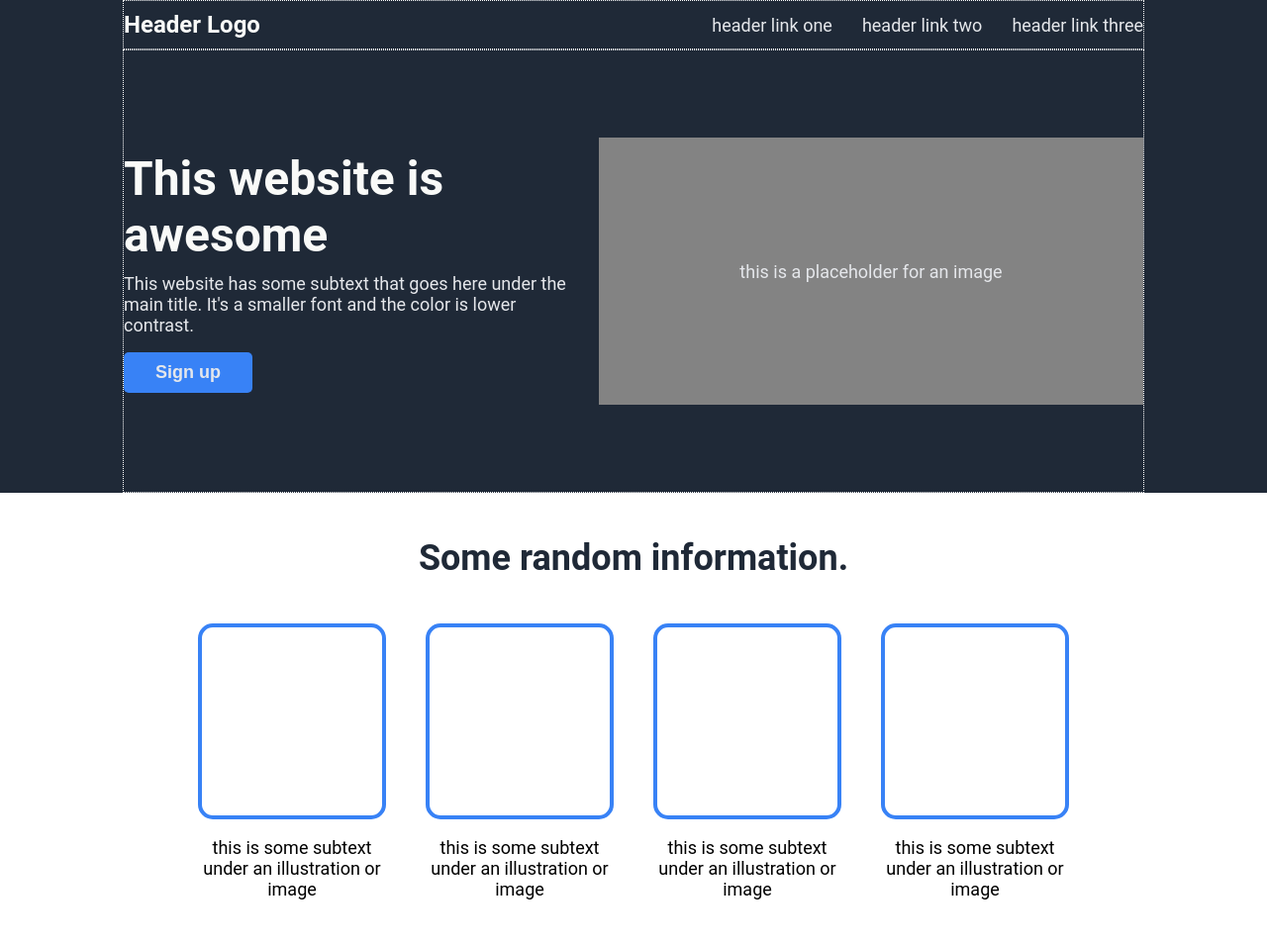
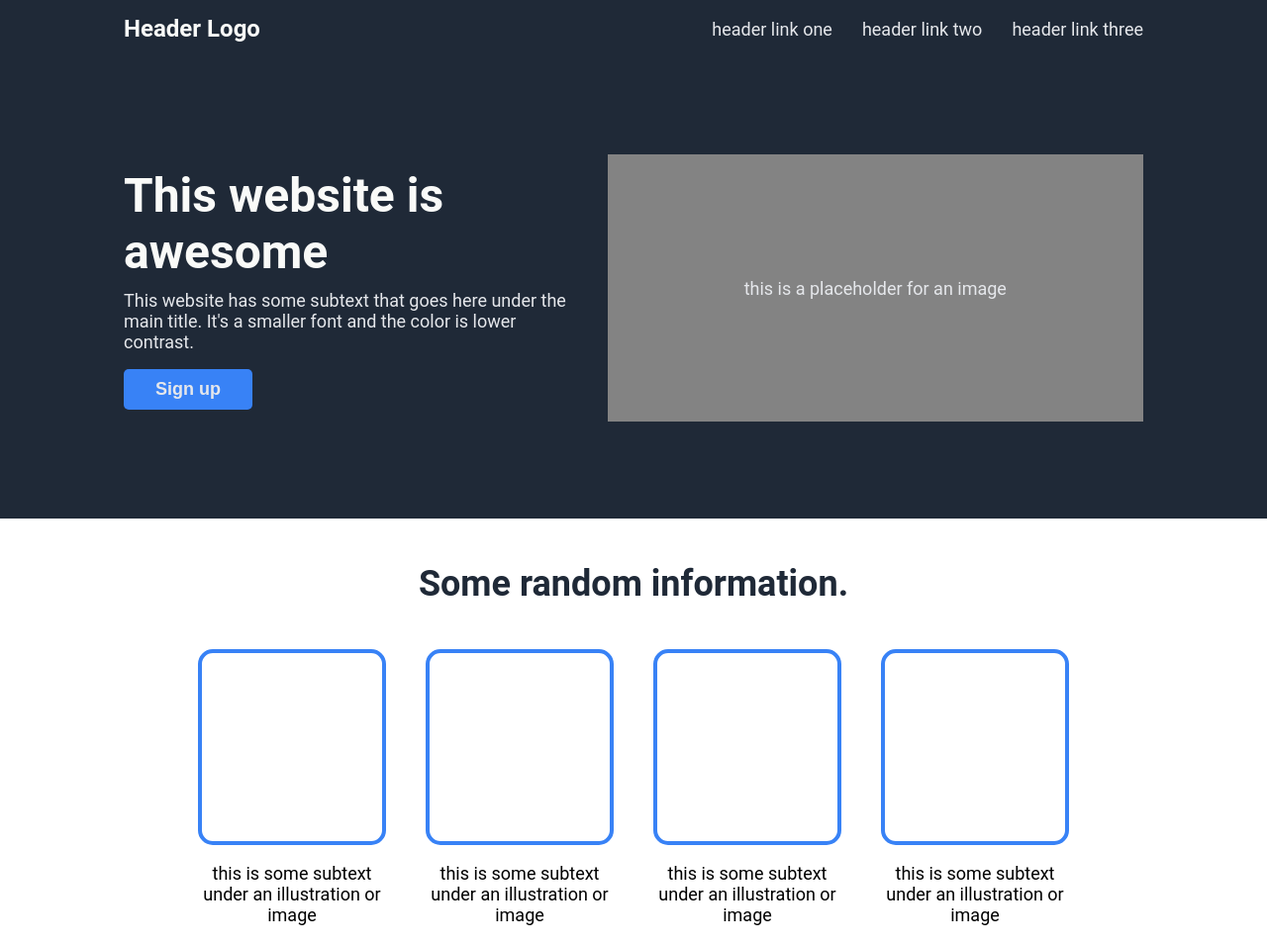
Before and after one commit to h4sitha/Odin-Landing-Page, a plain HTML site: page index.html in a window 1280 px wide. Shown: the top 956 px of the page at 99% size. Drawn offline with Linux system fonts and the light colour scheme.

Commit message:
Add some more padding to the hero section

```diff
--- a/style.css
+++ b/style.css
@@ -9,20 +9,20 @@ body {
 
 .header1, .header2 {
     display: flex;
-    border: 1px dotted white;
+    /* border: 1px dotted white; */
     justify-content: space-between;
     align-items: center;
 }
 
 .header1 {
     width: 1030px;
-    padding: 10px 0px;
+    padding: 15px 0px;
 }
 
 .header2 {
     width: 1030px;
-    gap: 20px;
-    padding: 70px 0;
+    /* gap: 50px; */
+    padding: 80px 0;
 }
 
 ul {
@@ -75,9 +75,9 @@ h1 {
     display: flex;
     justify-content: center;
     align-items: center;
-    width: 550px;
+    width: 600px;
     height: 270px;
-    flex-shrink: 0;
+    /* flex-shrink: 0; */
 }
 
 .hero button {
```
